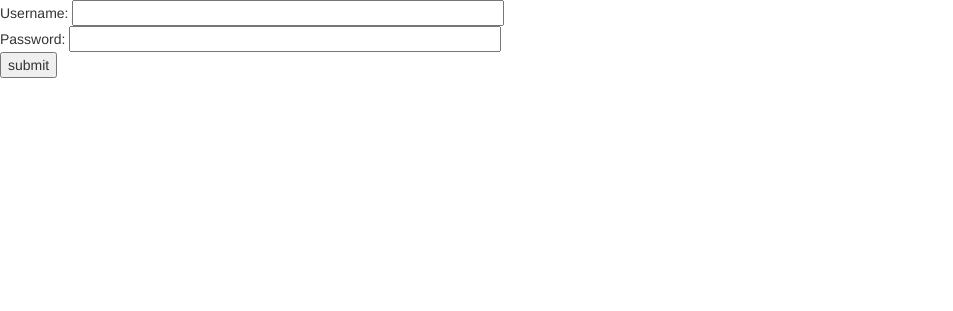
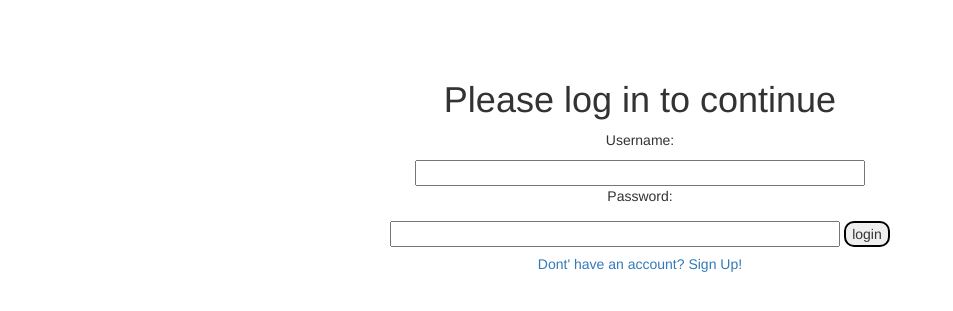
Before and after one commit to T-Boya/CartierYeux, a Django app: page /login/ in a window 1280 px wide. Shown: the part 50-361 px from the top of the page, without its empty margins (0-953 px from the left). Run offline with Django 3.2, Linux system fonts and the light colour scheme; some libraries are stand-ins or nearby versions.

Commit message:
DRYed login page code

```diff
--- a/static/CSS/base.css
+++ b/static/CSS/base.css
@@ -15,9 +15,3 @@
     /* padding-right: 10px; */
 }
 /* BODY WRAPPER STYLING */
-
-.ff {
- width: 10vw;
- height: 5px;
- border-radius: 10px;
-}
--- a/templates/login.html
+++ b/templates/login.html
@@ -1,14 +1,16 @@
 {% extends 'base.html' %}
 {% load staticfiles %}
 {% block content %}
-            <div class="form">
-                    <form id="login_form" method="post" action="{% url 'login' %}">
-                            {% csrf_token %}
-                            Username: <input type="text" name="username" value="" size="50" />
-                            <br />
-                            Password: <input type="password" name="password" value="" size="50" />
-                            <br />
-                            <input type="submit" value="submit" />
-                            </form>
-            </div>
+<div class="form" style="text-align: center; margin-top: 10vh;">
+        <h1>Please log in to continue</h1>
+        <form id="login_form" method="post" action="{% url 'login' %}">
+                {% csrf_token %}
+                <p>Username:</p>
+                <input type="text" name="username" value="" size="50" style="padding-left: 20px;"/>
+                <p>Password:</p>
+                <input type="password" name="password" value="" size="50" style="padding-left: 20px;"/>
+                <input type="submit" value="login" style="border: solid 2px black; border-radius: 10px; margin-top: 5px;"/>
+                </form>
+                <a href="{% url 'signup' %}"><h5>Dont' have an account? Sign Up!</h5></a>
+</div>
 {% endblock %}
--- a/templates/signup.html
+++ b/templates/signup.html
@@ -1,7 +1,8 @@
 {% extends 'base.html' %}
 {% load staticfiles %}
 {% block content %}
-  <h2>Sign up</h2>
+<h1 style="text-align: center;">Please sign up to continue</h1>
+<div class="form" style="text-align: center; margin-top: 5vh; width: 15vw; margin:auto;">
   <form method="post">
     {% csrf_token %}
       {% for field in user_form %}
@@ -30,4 +31,6 @@
       {% endfor %}
     <button type="submit">Sign up</button>
   </form>
+  </div>
+  <a href="{% url 'login' %}"><h5 style="text-align: center;">Already have an account? Login!</h5></a>
 {% endblock %}
```
